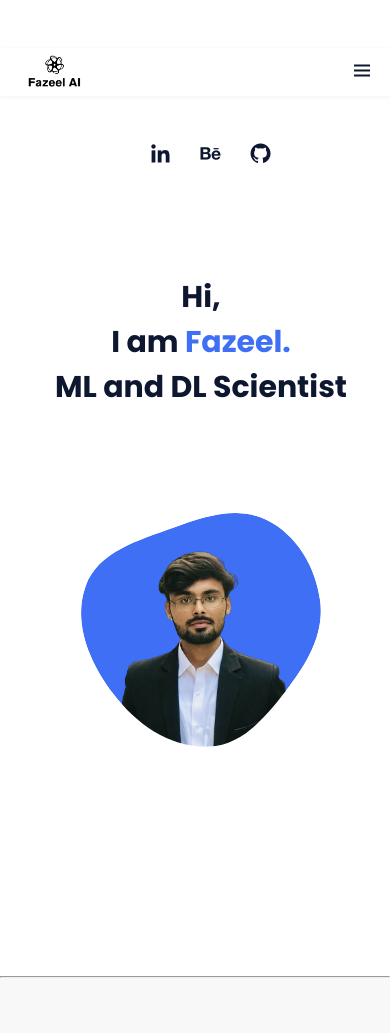
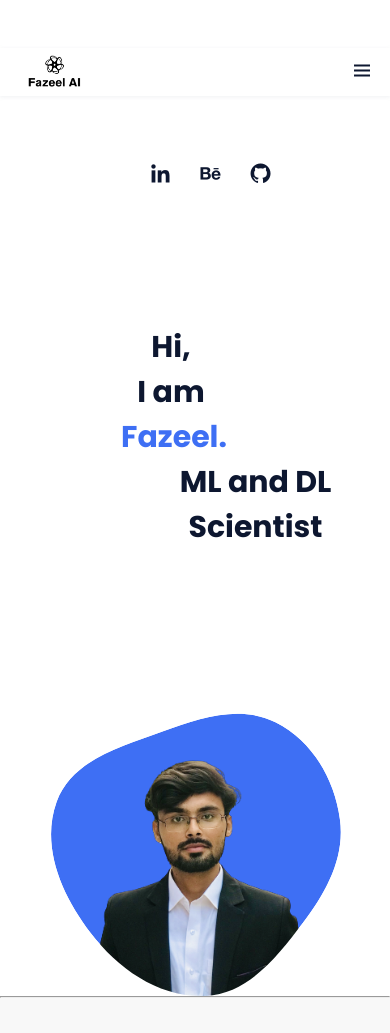
Before and after one commit to Fazeel-AIML/Portfolio-Fazeel.github.io, a plain HTML site: page index.html in a window 390 px wide. Shown: the top 1033 px of the page. Drawn offline with nearby package versions, Linux system fonts and the light colour scheme.

Commit message:
Something

```diff
--- a/index.html
+++ b/index.html
@@ -35,14 +35,27 @@
         .flex-row{
             display: flex;
             flex-direction: row;
-            padding: 10px;
-            justify-content: space-between;
+            padding: 20px;
+            justify-content:center;
             position: relative;
-            right: 10px;
+            right: 100px;
         }
         .nav__logo {
             width: 150px; /* Set the desired width */
             margin-right: 150px; /* Adjust margin as needed */
+        }
+        .home__img {
+            width: 60%; /* Increase top margin to create space */
+            margin-left:530px; ;
+        }
+
+        .home__title {
+            padding-bottom: 100px;
+            font-size: 40px;
+            margin: 20px 0; /* Increase top and bottom margin to create space */
+        }
+        .title__container{
+            position: fixed;
         }
         @media screen and (max-width: 950px) {
             /* Adjust the layout for screens with a maximum width of 950 pixels */
@@ -91,16 +104,18 @@
             .flex-row{
                 display: flex;
                 flex-direction: column;
+                padding: 20px;
             }
             /* Additional styles for the home section to maintain previous styling */
             .home__img {
-                width: 60%;
-                margin: 0 auto;
+                width: 50%;
+                margin-left: 230px;
+                margin-top: 100px;
             }
 
             .home__title {
                 font-size: 30px;
-                margin: 0px;
+                margin-left: 300px;
             }
 
             .home__social {
@@ -112,6 +127,25 @@
             .nav__logo {
             width: 80px; /* Set the desired width */
             margin-right: 150px; /* Adjust margin as needed */
+        }
+         /* width */
+         ::-webkit-scrollbar {
+        width: 10px;
+        }
+
+        /* Track */
+        ::-webkit-scrollbar-track {
+        background: #f1f1f1;
+        }
+
+        /* Handle */
+        ::-webkit-scrollbar-thumb {
+        background: #3506f0;
+        }
+
+        /* Handle on hover */
+        ::-webkit-scrollbar-thumb:hover {
+        background: #14025a;
         }
     }
         </style>
@@ -160,7 +194,7 @@
             <div class="flex-row">
             <div class="space"></div>
                 <div class="home__data">
-                    <h1 class="home__title">Hi,<br>I am <span class="home__title-color">Fazeel.</span><br>  <div class="title-container"><span class="job-title">AI Engineer</span></h1>
+                    <h1 class="home__title">Hi,<br>I am <span class="home__title-color">Fazeel.</span><br>  <div class="title__container"><span class="job-title">AI Engineer</span></h1>
                 </div>
                 <div class="home__img">
                     <svg class="home__blob" viewBox="0 0 479 467" xmlns="http://www.w3.org/2000/svg" xmlns:xlink="http://www.w3.org/1999/xlink">
```
